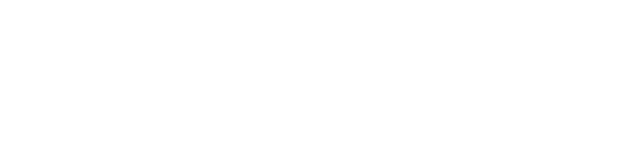
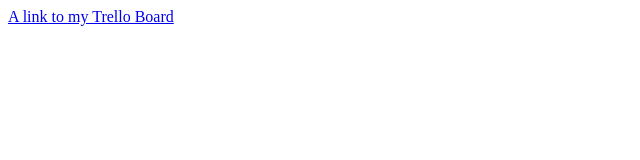
Before and after one commit to Trim-ns/AVT_319, a plain HTML site: page index.html in a window 1280 px wide. Shown: the whole page, without its empty margins (0-640 px from the left). Drawn offline with Linux system fonts and the light colour scheme.

Commit message:
Add files via upload

```diff
--- a/index.html
+++ b/index.html
@@ -6,6 +6,6 @@
     <title>Document</title>
 </head>
 <body>
-    <a href=""
+    <a href="https://trello.com/invite/b/Jw1z98CA/ATTIfddf9d03267c1b974257c2c70d24d05eB49E117B/nicolas-salinas-project-1">A link to my Trello Board</a>
 </body>
 </html>
```
